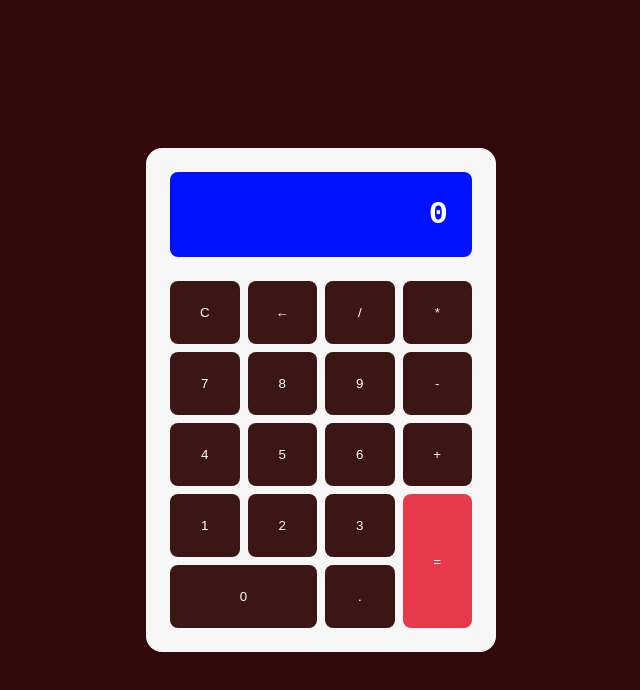
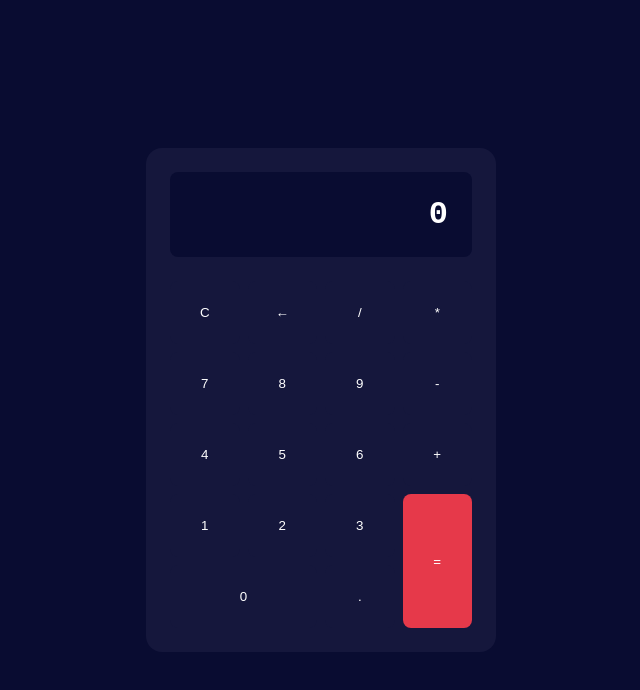
Before and after one commit to anfoxy-ware/parcialsurge, a website: page index.html in a window 1280 px wide. Shown: the whole page, without its empty margins (319-959 px from the left). Drawn offline with Linux system fonts and the light colour scheme.

Commit message:
Regresando colores originales

```diff
--- a/styles.css
+++ b/styles.css
@@ -7,13 +7,13 @@
 
 body {
     min-height: 100vh;
-    background-color: #310909;
+    background-color: #090c31;
     display: grid;
     place-items: center;
 }
 
 .calculadora {
-    background-color: #f7f7f7;
+    background-color: #15173c;
     color: white;
     width: 350px;
     max-width: 100%;
@@ -26,7 +26,7 @@ body {
 
 .pantalla {
     grid-column: 1 / -1;
-    background-color: #0011ff;
+    background-color: #090c31;
     padding: 1.5rem;
     font-size: 2rem;
     text-align: right;
@@ -37,7 +37,7 @@ body {
 }
 
 .btn {
-    background-color: #3c1515;;
+    background-color: #15173c;;
     color: white;
     border: 0;
     padding: 1.5rem .5rem;
@@ -49,7 +49,7 @@ body {
 }
 
 .btn:hover {
-    background-color: #310909;
+    background-color: #090c31;
 }
 
 #cero {
```
